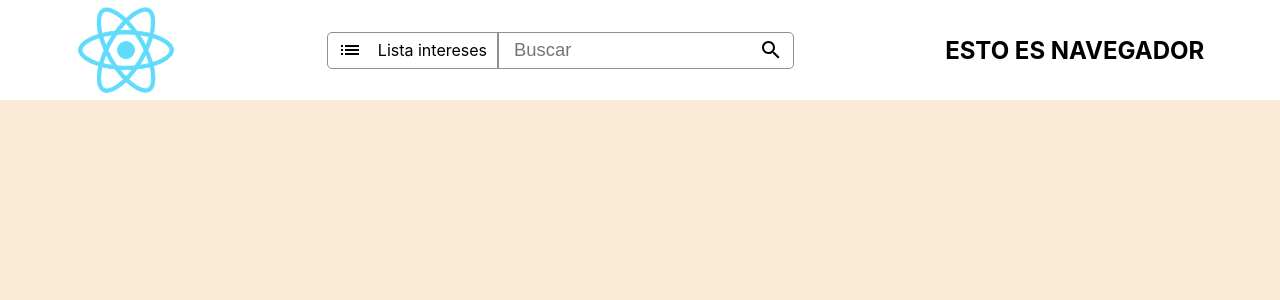
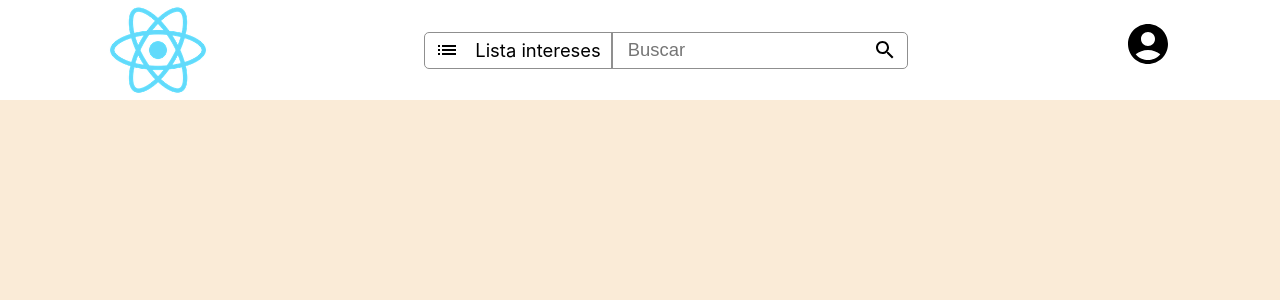
Before and after one commit to richardulloa/connecting_people, a React (Create React App) app in the folder conektin/: page / in a window 1280 px wide. Shown: the top 300 px of the page. Built offline with nearby package versions, Linux system fonts and the light colour scheme.

Commit message:
Navegador provisional

```diff
--- a/conektin/src/componentes/Navegador.jsx
+++ b/conektin/src/componentes/Navegador.jsx
@@ -2,24 +2,27 @@
 import './css/Navegador.css'
 import ListIcon from '@mui/icons-material/List';
 import SearchIcon from '@mui/icons-material/Search';
+import AccountCircleIcon from '@mui/icons-material/AccountCircle';
 
 
 const Navegador = () => {
 
     return (
-        <nav className="navegador">
+        <header className="navegador">
             <img className="logo-navegador" src="./logo192.png" alt="Logo" />
             <section className="barra-busqueda">
                 <div className="lista">
-                    <div className="label-barra"> <ListIcon /> <span>Lista intereses</span> </div>
+                    <div className="label-barra"> <ListIcon /> <span className="texto-lista">Lista intereses</span> </div>
                 </div>
                 <div className="buscar">
                     <input id="barra" className="input-barra" type="text" placeholder="Buscar" />
                     <div className="label-barra"> <SearchIcon /> </div>
                 </div>
             </section>
-            <h1>ESTO ES NAVEGADOR</h1>
-        </nav>
+            <section className="perfil">
+                <div className="foto-perfil"><AccountCircleIcon fontSize="inherit"/></div>
+            </section>
+        </header>
     )
 }
 
--- a/conektin/src/componentes/css/Navegador.css
+++ b/conektin/src/componentes/css/Navegador.css
@@ -26,6 +26,9 @@
     padding: 0 10px;
 }
 
+.texto-lista {
+    font-size: 1.15em;
+}
 
 .buscar {
     height: 100%;
@@ -55,3 +58,8 @@
     align-items: center;
     gap: 1em
 }
+
+.foto-perfil {
+    font-size: 3em;
+    cursor: pointer;
+}
```
